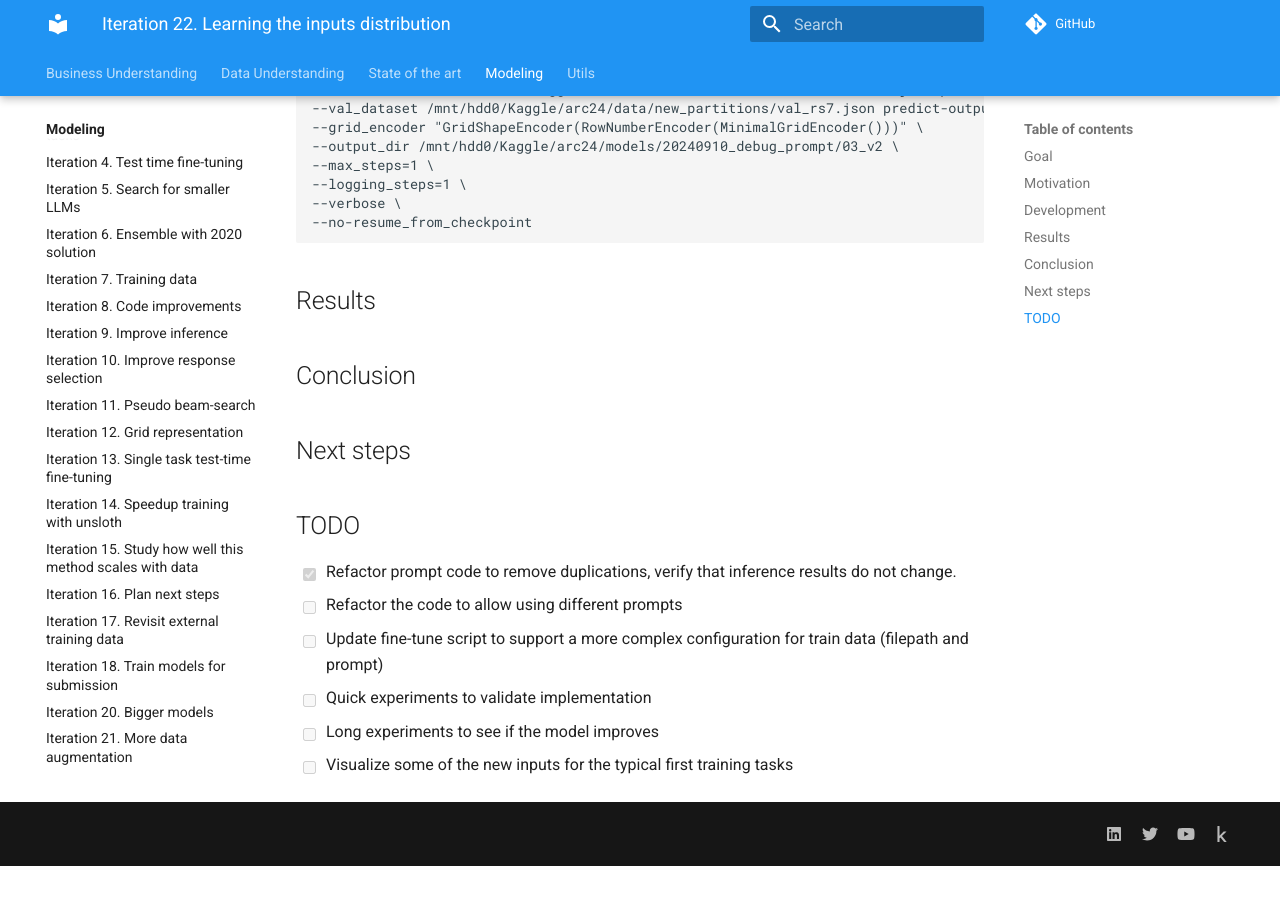
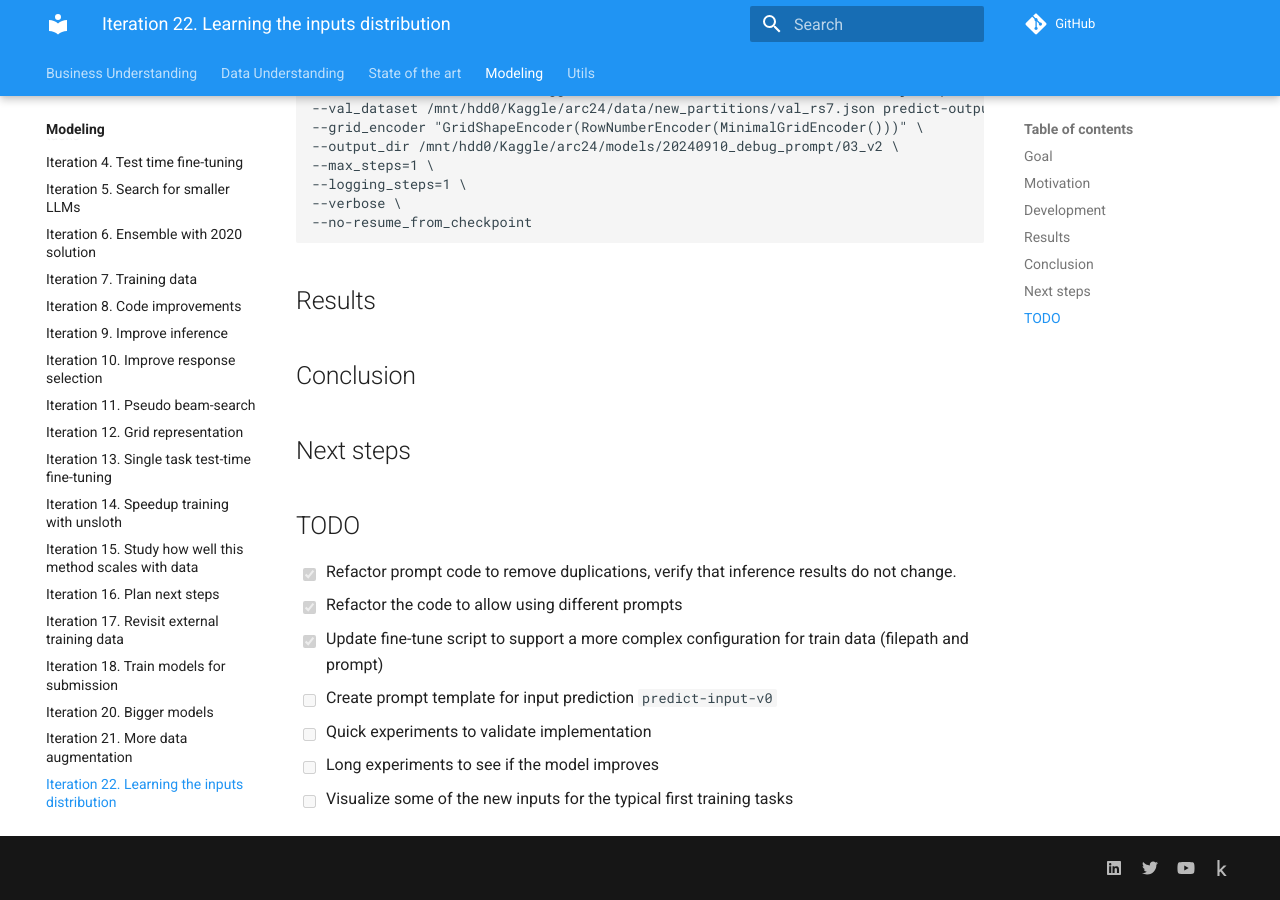
Before and after one commit to zhengjunyao-work/arc24, an MkDocs documentation site: the page built from docs/modeling/Iteration_22_learning_inputs_distribution.md, in a window 1280 px wide and 900 px high, scrolled down 1438 px. Built offline with MkDocs 1.6.1 and Material for MkDocs 9.7.7, drawn with Linux system fonts in a browser that asks for light colours; comment, search, counter and statistics services are not loaded; before the commit the page ends 2304 px from its top, so only the background shows below that.

Commit message:
progress on iteration 22

```diff
--- a/docs/modeling/Iteration_22_learning_inputs_distribution.md
+++ b/docs/modeling/Iteration_22_learning_inputs_distribution.md
@@ -80,8 +80,9 @@
 ## TODO
 
 - [x] Refactor prompt code to remove duplications, verify that inference results do not change.
-- [ ] Refactor the code to allow using different prompts
-- [ ] Update fine-tune script to support a more complex configuration for train data (filepath and prompt)
+- [x] Refactor the code to allow using different prompts
+- [x] Update fine-tune script to support a more complex configuration for train data (filepath and prompt)
+- [ ] Create prompt template for input prediction `predict-input-v0`
 - [ ] Quick experiments to validate implementation
 - [ ] Long experiments to see if the model improves
 - [ ] Visualize some of the new inputs for the typical first training tasks
```
